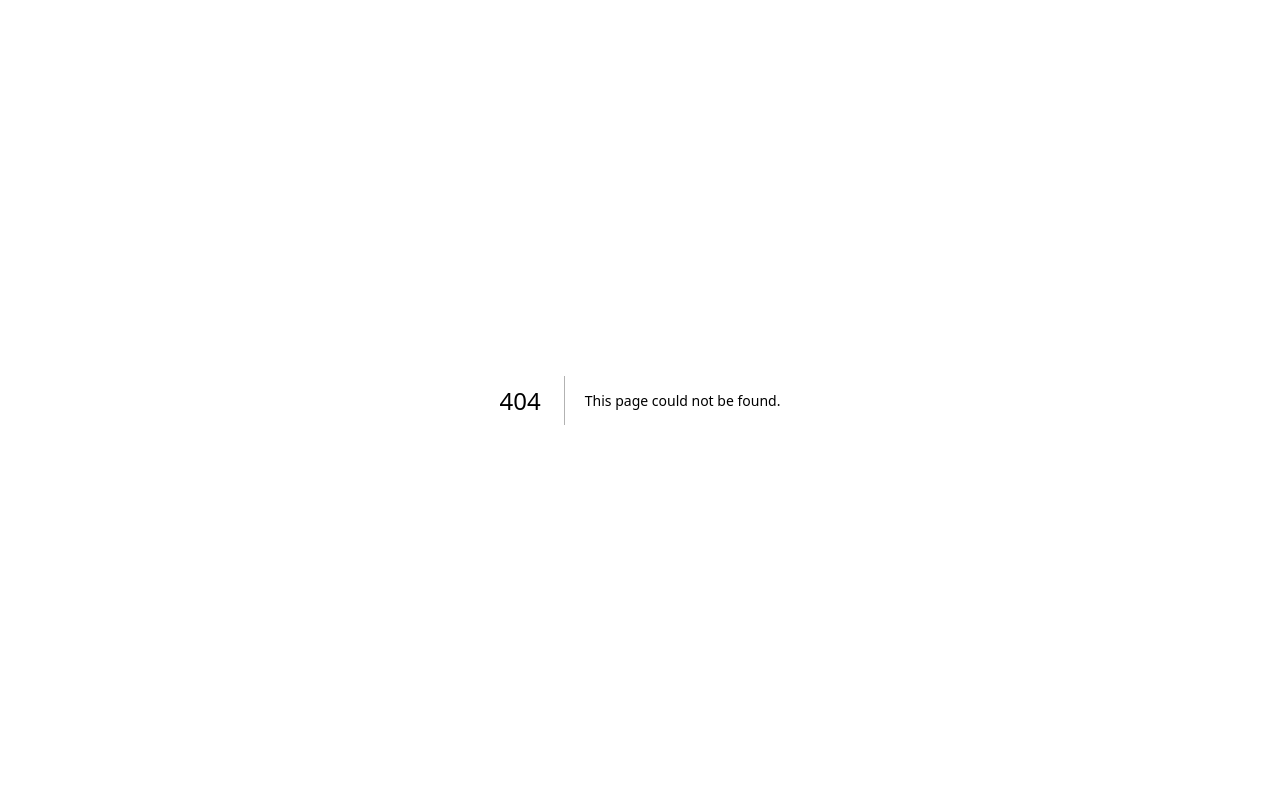
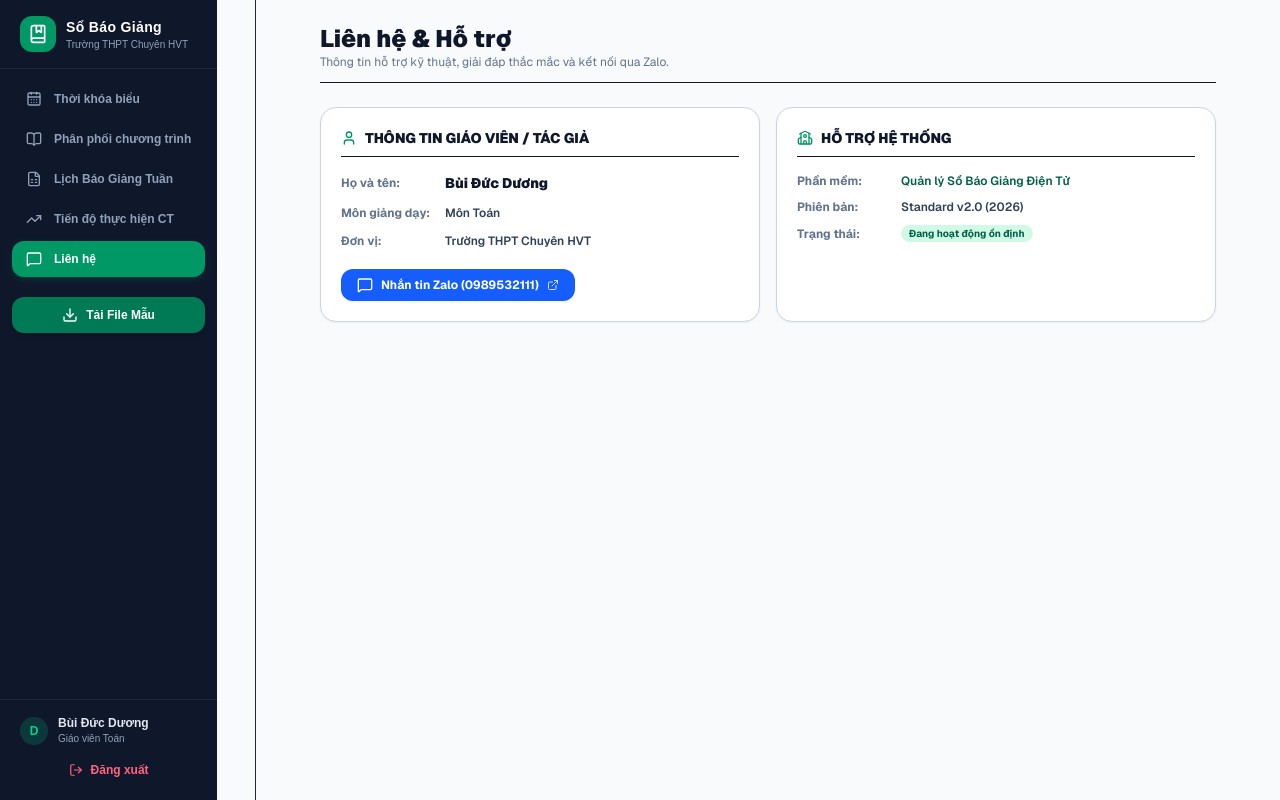
Before and after one commit to duongbdc325001-hub/phieu-bao-giang, a Next.js app: page /dashboard/contact in a window 1280 px wide. Before the commit this address had no page. Built offline with nearby package versions, Linux system fonts and the light colour scheme; no server answers.

Commit message:
Cap nhat giao diện va tinh nang Lịch Báo Giảng

```diff
--- /dev/null
+++ b/src/app/dashboard/contact/page.tsx
@@ -0,0 +1,77 @@
+'use client'
+
+import { User, School, MessageSquare, ExternalLink } from 'lucide-react'
+
+export default function ContactPage() {
+  // Số điện thoại hoặc link Zalo của anh (có thể thay đổi số bên dưới)
+  const zaloNumber = '0989532111'
+
+  return (
+    <div className="max-w-4xl mx-auto space-y-6 font-sans pb-8">
+      <div className="border-b pb-3">
+        <h1 className="text-2xl font-black text-slate-900 leading-tight">Liên hệ & Hỗ trợ</h1>
+        <p className="text-xs text-slate-500">Thông tin hỗ trợ kỹ thuật, giải đáp thắc mắc và kết nối qua Zalo.</p>
+      </div>
+
+      <div className="grid grid-cols-1 md:grid-cols-2 gap-4">
+        {/* THÔNG TIN TÁC GIẢ & ZALO */}
+        <div className="bg-white p-5 rounded-2xl border border-slate-300 shadow-xs space-y-4">
+          <h2 className="text-sm font-black text-slate-900 uppercase flex items-center gap-2 border-b pb-2">
+            <User className="w-4 h-4 text-emerald-600" />
+            <span>Thông tin giáo viên / Tác giả</span>
+          </h2>
+          <div className="space-y-3 text-xs text-slate-700">
+            <div className="flex items-center gap-2">
+              <span className="font-bold text-slate-500 w-24">Họ và tên:</span>
+              <span className="font-black text-slate-900 text-sm">Bùi Đức Dương</span>
+            </div>
+            <div className="flex items-center gap-2">
+              <span className="font-bold text-slate-500 w-24">Môn giảng dạy:</span>
+              <span className="font-semibold">Môn Toán</span>
+            </div>
+            <div className="flex items-center gap-2">
+              <span className="font-bold text-slate-500 w-24">Đơn vị:</span>
+              <span className="font-semibold">Trường THPT Chuyên HVT</span>
+            </div>
+
+            {/* NÚT LIÊN HỆ ZALO NHANH */}
+            <div className="pt-2">
+              <a
+                href={`https://zalo.me/${zaloNumber}`}
+                target="_blank"
+                rel="noopener noreferrer"
+                className="inline-flex items-center gap-2 px-4 py-2 bg-blue-600 hover:bg-blue-700 text-white rounded-xl font-bold text-xs transition shadow-xs cursor-pointer"
+              >
+                <MessageSquare className="w-4 h-4" />
+                <span>Nhắn tin Zalo ({zaloNumber})</span>
+                <ExternalLink className="w-3 h-3 opacity-80" />
+              </a>
+            </div>
+          </div>
+        </div>
+
+        {/* THÔNG TIN HỖ TRỢ KỸ THUẬT */}
+        <div className="bg-white p-5 rounded-2xl border border-slate-300 shadow-xs space-y-4">
+          <h2 className="text-sm font-black text-slate-900 uppercase flex items-center gap-2 border-b pb-2">
+            <School className="w-4 h-4 text-emerald-600" />
+            <span>Hỗ trợ hệ thống</span>
+          </h2>
+          <div className="space-y-2.5 text-xs text-slate-700">
+            <div className="flex items-center gap-2">
+              <span className="font-bold text-slate-500 w-24">Phần mềm:</span>
+              <span className="font-semibold text-emerald-800">Quản lý Sổ Báo Giảng Điện Tử</span>
+            </div>
+            <div className="flex items-center gap-2">
+              <span className="font-bold text-slate-500 w-24">Phiên bản:</span>
+              <span className="font-semibold">Standard v2.0 (2026)</span>
+            </div>
+            <div className="flex items-center gap-2">
+              <span className="font-bold text-slate-500 w-24">Trạng thái:</span>
+              <span className="px-2 py-0.5 rounded-full bg-emerald-100 text-emerald-800 font-bold text-[10px]">Đang hoạt động ổn định</span>
+            </div>
+          </div>
+        </div>
+      </div>
+    </div>
+  )
+}
--- a/src/app/dashboard/curriculum/page.tsx
+++ b/src/app/dashboard/curriculum/page.tsx
@@ -24,6 +24,22 @@ interface ClassItem {
   code: string
   subject: string
   grade: number
+}
+
+// Hàm tự động tính tuần hiện tại theo thời gian thực (Tuần 1 bắt đầu từ 07/09/2026)
+const getCurrentWeekNumber = () => {
+  const startDate = new Date(2026, 8, 7) // Tháng 9 là 8 trong JavaScript (0-indexed)
+  const today = new Date()
+
+  startDate.setHours(0, 0, 0, 0)
+  today.setHours(0, 0, 0, 0)
+
+  const diffTime = today.getTime() - startDate.getTime()
+  const diffDays = Math.floor(diffTime / (1000 * 60 * 60 * 24))
+
+  if (diffDays < 0) return 1
+  const currentWeek = Math.floor(diffDays / 7) + 1
+  return Math.min(Math.max(currentWeek, 1), 35)
 }
 
 export default function CurriculumPage() {
@@ -66,12 +82,27 @@ export default function CurriculumPage() {
       }
     }
 
-    // ĐỒNG BỘ THEO TKB: Chỉ lấy các lớp có trong schedule_entries
-    const { data: sData } = await supabase.from('schedule_entries').select('class_id')
+    // ĐỒNG BỘ THEO THỜI GIAN THỰC TKB:
+    // Lấy các lớp xuất hiện trong TKB từ tuần 1 đến tuần hiện tại theo thực tế hệ thống
+    const currentRealWeek = getCurrentWeekNumber()
+    const { data: sData } = await supabase
+      .from('schedule_entries')
+      .select('class_id, week_number')
+      .lte('week_number', currentRealWeek)
+
     const activeClassIds = new Set<string>()
     if (sData) {
       sData.forEach((s: any) => {
         if (s.class_id) activeClassIds.add(s.class_id)
+      })
+    }
+
+    // Lấy thêm tất cả các lớp có sẵn trong bảng classes (để phòng trường hợp lớp mới được thêm thủ công)
+    const { data: allClassesData } = await supabase.from('classes').select('id, code, subject, grade')
+    if (allClassesData) {
+      allClassesData.forEach((c: any) => {
+        // Nếu lớp đó đã có trong TKB từ tuần hiện tại trở về trước, hoặc là lớp mới tạo, ta ưu tiên đưa vào
+        activeClassIds.add(c.id)
       })
     }
 
@@ -186,8 +217,6 @@ export default function CurriculumPage() {
                 !upper.includes('TIẾT THEO') &&
                 !upper.includes('TÊN BÀI') &&
                 !upper.includes('NỘI DUNG') &&
-                !upper.includes('CHƯƠNG') &&
-                !upper.includes('HỌC KỲ') &&
                 !upper.includes('LĨNH VỰC') &&
                 !upper.includes('---') &&
                 cellVal.length > 2
@@ -453,7 +482,7 @@ export default function CurriculumPage() {
           <div className="grid grid-cols-1 sm:grid-cols-2 md:grid-cols-3 gap-2.5 max-h-[500px] overflow-y-auto pr-1">
             {classes.length === 0 ? (
               <div className="col-span-3 p-10 text-center text-slate-400 text-xs">
-                Chưa có lớp nào trong Thời khóa biểu. Vui lòng xếp lịch TKB trước để hiển thị danh sách lớp.
+                Chưa có lớp nào theo TKB thời gian thực. Vui lòng xếp lịch TKB trước.
               </div>
             ) : (
               classes.map((cls) => {
@@ -554,7 +583,7 @@ export default function CurriculumPage() {
                   <thead>
                     <tr className="bg-slate-100 text-slate-700 font-bold border-b border-slate-300 uppercase tracking-tight text-[11px] sticky top-0">
                       <th className="w-[15%] p-2.5 border-r border-slate-300 text-center">Tiết số</th>
-                      <th className="w-[85%] p-2.5">Tên bài học / Nội dung chương trình</th>
+                      <th className="w-[85%] p-2.5">Tên bài dạy / Nội dung chương trình</th>
                     </tr>
                   </thead>
                   <tbody className="divide-y divide-slate-200 text-slate-800">
--- a/src/app/dashboard/layout.tsx
+++ b/src/app/dashboard/layout.tsx
@@ -12,7 +12,9 @@ import {
   LogOut,
   BookMarked,
   Menu,
-  X
+  X,
+  Download,
+  MessageSquare
 } from 'lucide-react'
 import { createClient } from '@/lib/supabase/client'
 
@@ -21,6 +23,7 @@ const NAV_ITEMS = [
   { href: '/dashboard/curriculum', label: 'Phân phối chương trình', icon: BookOpen },
   { href: '/dashboard/reports', label: 'Lịch Báo Giảng Tuần', icon: FileSpreadsheet },
   { href: '/dashboard/progress', label: 'Tiến độ thực hiện CT', icon: TrendingUp },
+  { href: '/dashboard/contact', label: 'Liên hệ', icon: MessageSquare },
 ]
 
 export default function DashboardLayout({ children }: { children: React.ReactNode }) {
@@ -32,6 +35,16 @@ export default function DashboardLayout({ children }: { children: React.ReactNod
   const handleLogout = async () => {
     await supabase.auth.signOut()
     router.push('/login')
+  }
+
+  // Hàm tải file nén mẫu (.rar)
+  const handleDownloadRar = () => {
+    const link = document.createElement('a')
+    link.href = '/file-mau.rar'
+    link.download = 'file-mau.rar'
+    document.body.appendChild(link)
+    link.click()
+    document.body.removeChild(link)
   }
 
   const NavContent = () => (
@@ -51,7 +64,7 @@ export default function DashboardLayout({ children }: { children: React.ReactNod
           {/* Nút đóng trên mobile */}
           <button
             onClick={() => setMobileMenuOpen(false)}
-            className="md:hidden p-1.5 text-slate-400 hover:text-white"
+            className="md:hidden p-1.5 text-slate-400 hover:text-white cursor-pointer"
           >
             <X className="w-5 h-5" />
           </button>
@@ -79,6 +92,17 @@ export default function DashboardLayout({ children }: { children: React.ReactNod
             )
           })}
         </nav>
+
+        {/* NÚT TẢI FILE MẪU NGAY TRONG SIDEBAR */}
+        <div className="px-3 pt-2">
+          <button
+            onClick={handleDownloadRar}
+            className="w-full flex items-center justify-center gap-2 px-3.5 py-2.5 bg-emerald-700 hover:bg-emerald-800 text-white rounded-xl font-black text-xs transition shadow-md cursor-pointer"
+          >
+            <Download className="w-4 h-4" />
+            <span>Tải File Mẫu</span>
+          </button>
+        </div>
       </div>
 
       {/* FOOTER NGƯỜI DÙNG */}
@@ -95,7 +119,7 @@ export default function DashboardLayout({ children }: { children: React.ReactNod
 
         <button
           onClick={handleLogout}
-          className="w-full flex items-center justify-center gap-2 px-3 py-1.5 text-xs font-semibold text-rose-400 hover:bg-rose-950/30 rounded-lg transition"
+          className="w-full flex items-center justify-center gap-2 px-3 py-1.5 text-xs font-semibold text-rose-400 hover:bg-rose-950/30 rounded-lg transition cursor-pointer"
         >
           <LogOut className="w-3.5 h-3.5" />
           <span>Đăng xuất</span>
@@ -111,22 +135,6 @@ export default function DashboardLayout({ children }: { children: React.ReactNod
         <NavContent />
       </aside>
 
-      {/* HEADER DI ĐỘNG (CHỈ HIỆN TRÊN ĐIỆN THOẠI) */}
-      <header className="md:hidden bg-slate-900 text-white px-4 py-3 flex items-center justify-between sticky top-0 z-40 shadow-sm">
-        <div className="flex items-center gap-2">
-          <div className="p-1.5 bg-emerald-600 rounded-lg">
-            <BookMarked className="w-4 h-4 text-white" />
-          </div>
-          <span className="font-bold text-sm">Sổ Báo Giảng</span>
-        </div>
-        <button
-          onClick={() => setMobileMenuOpen(true)}
-          className="p-1.5 rounded-lg bg-slate-800 text-slate-200 hover:text-white"
-        >
-          <Menu className="w-5 h-5" />
-        </button>
-      </header>
-
       {/* MENU TRƯỢT DI ĐỘNG (DRAWER) */}
       {mobileMenuOpen && (
         <div className="fixed inset-0 z-50 md:hidden flex">
@@ -140,10 +148,29 @@ export default function DashboardLayout({ children }: { children: React.ReactNod
         </div>
       )}
 
-      {/* VÙNG NỘI DUNG CHÍNH */}
-      <main className="flex-1 p-3 sm:p-6 overflow-y-auto max-w-full">
-        {children}
-      </main>
+      {/* KHUNG NỘI DUNG CHÍNH BÊN PHẢI */}
+      <div className="flex-1 flex flex-col min-w-0">
+        {/* HEADER DI ĐỘNG (CHỈ HIỆN TRÊN ĐIỆN THOẠI) */}
+        <header className="md:hidden bg-slate-900 text-white px-4 py-3 flex items-center justify-between sticky top-0 z-40 shadow-sm">
+          <div className="flex items-center gap-2">
+            <div className="p-1.5 bg-emerald-600 rounded-lg">
+              <BookMarked className="w-4 h-4 text-white" />
+            </div>
+            <span className="font-bold text-sm">Sổ Báo Giảng</span>
+          </div>
+          <button
+            onClick={() => setMobileMenuOpen(true)}
+            className="p-1.5 rounded-lg bg-slate-800 text-slate-200 hover:text-white cursor-pointer"
+          >
+            <Menu className="w-5 h-5" />
+          </button>
+        </header>
+
+        {/* VÙNG NỘI DUNG TRANG */}
+        <main className="flex-1 p-3 sm:p-6 overflow-y-auto">
+          {children}
+        </main>
+      </div>
     </div>
   )
 }
--- a/src/app/dashboard/reports/page.tsx
+++ b/src/app/dashboard/reports/page.tsx
@@ -31,9 +31,25 @@ const DAYS = [
   { id: 7, name: 'Thứ Bảy', offset: 5 },
 ]
 
+// Hàm tự động tính tuần hiện tại theo thời gian thực (Tuần 1 bắt đầu từ 07/09/2026)
+const getCurrentWeekNumber = () => {
+  const startDate = new Date(2026, 8, 7) // Tháng 9 là 8 trong JavaScript (0-indexed)
+  const today = new Date()
+
+  startDate.setHours(0, 0, 0, 0)
+  today.setHours(0, 0, 0, 0)
+
+  const diffTime = today.getTime() - startDate.getTime()
+  const diffDays = Math.floor(diffTime / (1000 * 60 * 60 * 24))
+
+  if (diffDays < 0) return 1
+  const currentWeek = Math.floor(diffDays / 7) + 1
+  return Math.min(Math.max(currentWeek, 1), 35)
+}
+
 export default function ReportsPage() {
   const supabase = createClient()
-  const [selectedWeek, setSelectedWeek] = useState(1)
+  const [selectedWeek, setSelectedWeek] = useState(getCurrentWeekNumber())
   const [schedule, setSchedule] = useState<any[]>([])
   const [classes, setClasses] = useState<any[]>([])
   const [classCurriculums, setClassCurriculums] = useState<any[]>([])
@@ -127,10 +143,13 @@ export default function ReportsPage() {
       }
 
       let lessons: any[] = []
-      const hasTemplate = !!templateId
-      if (hasTemplate) {
+      if (templateId) {
         lessons = curriculumItems.filter((item) => item.template_id === templateId)
       }
+
+      // SỬA TẬN GỐC: Chỉ coi là có template hợp lệ khi tồn tại templateId VÀ danh sách bài học thực sự có dữ liệu (> 0)
+      const hasTemplate = !!templateId && lessons.length > 0
+
       lessons.sort((a, b) => Number(a.lesson_order || 1) - Number(b.lesson_order || 1))
 
       const slotsByWeek = new Map<number, any[]>()
--- a/src/app/dashboard/schedule/page.tsx
+++ b/src/app/dashboard/schedule/page.tsx
@@ -35,9 +35,25 @@ const VALID_SUBJECTS = [
   'KTPL', 'P', 'N', 'TQ', 'QPAN', 'GDTC', 'GDĐP', 'TrN', 'Nâng cao'
 ]
 
+// Hàm tự động tính tuần hiện tại theo thời gian thực (Tuần 1 bắt đầu từ 07/09/2026)
+const getCurrentWeekNumber = () => {
+  const startDate = new Date(2026, 8, 7) // Tháng 9 là 8 trong JavaScript (0-indexed)
+  const today = new Date()
+
+  startDate.setHours(0, 0, 0, 0)
+  today.setHours(0, 0, 0, 0)
+
+  const diffTime = today.getTime() - startDate.getTime()
+  const diffDays = Math.floor(diffTime / (1000 * 60 * 60 * 24))
+
+  if (diffDays < 0) return 1
+  const currentWeek = Math.floor(diffDays / 7) + 1
+  return Math.min(Math.max(currentWeek, 1), 35)
+}
+
 export default function SchedulePage() {
   const supabase = createClient()
-  const [selectedWeek, setSelectedWeek] = useState(1)
+  const [selectedWeek, setSelectedWeek] = useState(getCurrentWeekNumber())
   const [schedule, setSchedule] = useState<ScheduleItem[]>([])
   const [loading, setLoading] = useState(false)
 
@@ -131,6 +147,34 @@ export default function SchedulePage() {
   useEffect(() => {
     loadScheduleAndSuggestions()
   }, [selectedWeek])
+
+  // Hàm xử lý làm sạch dữ liệu cá nhân
+  const handleResetMyData = async () => {
+    if (!confirm('CẢNH BÁO NGUY HIỂM:\n\nThao tác này sẽ XÓA SẠCH toàn bộ Thời khóa biểu, Phân phối chương trình và Lịch báo giảng của riêng bạn để làm lại từ đầu. Hành động này không thể hoàn tác!\n\nBạn có chắc chắn muốn xóa không?')) return
+
+    setLoading(true)
+    try {
+      const { data: { user } } = await supabase.auth.getUser()
+      if (!user) {
+        alert('Không tìm thấy thông tin tài khoản đang đăng nhập!')
+        setLoading(false)
+        return
+      }
+
+      await supabase.from('lesson_overrides').delete().eq('user_id', user.id)
+      await supabase.from('class_curriculums').delete().eq('user_id', user.id)
+      await supabase.from('curriculum_templates').delete().eq('user_id', user.id)
+      await supabase.from('schedule_entries').delete().eq('user_id', user.id)
+      await supabase.from('classes').delete().eq('user_id', user.id)
+
+      alert('Đã dọn sạch toàn bộ dữ liệu cá nhân thành công! Hệ thống sẽ tải lại trang để bạn bắt đầu nhập liệu mới.')
+      window.location.reload()
+    } catch (err: any) {
+      alert('Lỗi khi làm sạch dữ liệu: ' + err.message)
+    } finally {
+      setLoading(false)
+    }
+  }
 
   const handleSaveCell = async (targetDayId: number, targetPeriod: number, subject: string, classCode: string) => {
     setLoading(true)
@@ -447,6 +491,17 @@ export default function SchedulePage() {
             />
           </label>
 
+          {/* NÚT LÀM SẠCH DỮ LIỆU CÁ NHÂN */}
+          <button
+            onClick={handleResetMyData}
+            disabled={loading}
+            title="Xóa sạch dữ liệu cá nhân để làm lại từ đầu"
+            className="flex items-center gap-1 px-3 py-1.5 rounded-xl bg-rose-50 hover:bg-rose-100 text-rose-700 border border-rose-200 text-xs font-bold transition shadow-2xs cursor-pointer"
+          >
+            <Trash2 className="w-3.5 h-3.5 text-rose-600" />
+            <span>Làm sạch dữ liệu</span>
+          </button>
+
           <button
             onClick={loadScheduleAndSuggestions}
             disabled={loading}
```
Also changed, not shown: 1 other file (tests, documents, lock files or other folders).
